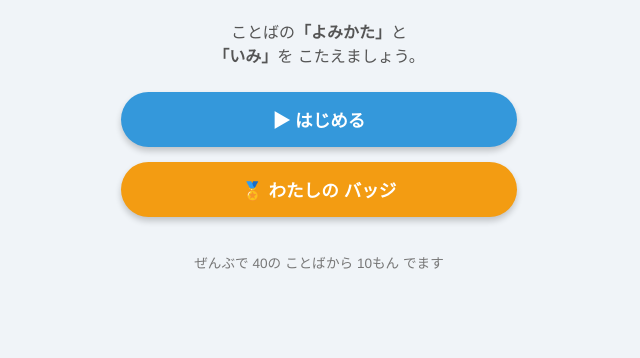
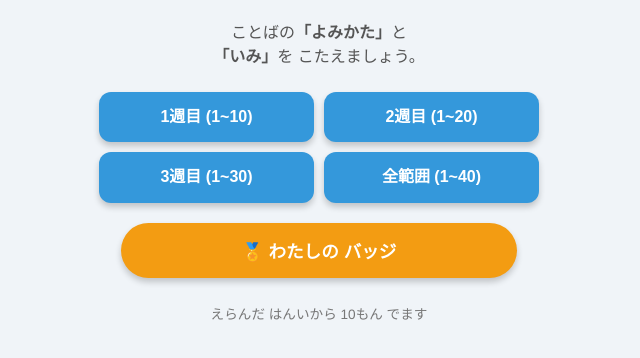
Before and after one commit to testeste55555/--------, a plain HTML site: page index.html in a window 1280 px wide. Shown: the part 158-516 px from the top of the page, without its empty margins (321-961 px from the left). Drawn offline with Linux system fonts and the light colour scheme.

Commit message:
範囲選択モード追加

```diff
--- a/index.html
+++ b/index.html
@@ -58,9 +58,28 @@
         }
         .btn:active { transform: translateY(4px); box-shadow: 0 0px 2px rgba(0,0,0,0.2); }
 
-        .btn-start { background-color: var(--primary); }
         .btn-badges { background-color: var(--warning); }
         .btn-back { background-color: #95a5a6; margin-top: 20px; }
+
+        /* モード選択グリッド */
+        .mode-grid {
+            display: grid;
+            grid-template-columns: 1fr 1fr;
+            gap: 10px;
+            width: 100%;
+            margin-bottom: 20px;
+        }
+        .btn-mode {
+            background-color: var(--primary);
+            color: white; font-size: 1rem; font-weight: bold;
+            border: none; border-radius: 12px; padding: 15px 5px;
+            box-shadow: 0 4px 6px rgba(0,0,0,0.2); cursor: pointer;
+            text-align: center; transition: transform 0.1s;
+            width: 100%; margin: 0;
+            display: flex; flex-direction: column; align-items: center; justify-content: center;
+            line-height: 1.3;
+        }
+        .btn-mode:active { transform: translateY(4px); box-shadow: 0 0px 2px rgba(0,0,0,0.2); }
 
         /* クイズ画面 */
         .progress-bar { width: 100%; height: 10px; background-color: #ddd; border-radius: 5px; margin-bottom: 15px; margin-top: 20px; }
@@ -142,9 +161,16 @@
         <p id="ui-desc" style="color:#555; text-align:center; margin-bottom: 25px;">
             ことばの<strong>「よみかた」</strong>と<br><strong>「いみ」</strong>を こたえましょう。
         </p>
-        <button class="btn btn-start" id="ui-btn-start" onclick="startGame()">▶ はじめる</button>
+
+        <div class="mode-grid">
+            <button class="btn-mode" id="ui-btn-mode1" onclick="startGame(10)">1週目 (1~10)</button>
+            <button class="btn-mode" id="ui-btn-mode2" onclick="startGame(20)">2週目 (1~20)</button>
+            <button class="btn-mode" id="ui-btn-mode3" onclick="startGame(30)">3週目 (1~30)</button>
+            <button class="btn-mode" id="ui-btn-mode4" onclick="startGame(40)">全範囲 (1~40)</button>
+        </div>
+
         <button class="btn btn-badges" id="ui-btn-badges" onclick="showBadgeScreen()">🏅 わたしの バッジ</button>
-        <p id="ui-note" style="color:#777; font-size:0.85rem; margin-top:20px; text-align:center;">ぜんぶで 40の ことばから 10もん でます</p>
+        <p id="ui-note" style="color:#777; font-size:0.85rem; margin-top:10px; text-align:center;">えらんだ はんいから 10もん でます</p>
     </div>
 
     <div id="quiz-screen" class="screen">
@@ -176,7 +202,7 @@
                 <div id="mistakes-list"></div>
             </div>
 
-            <button class="btn btn-start stats-anim" id="ui-btn-back-start" onclick="switchScreen('start-screen')">はじめの がめんへ</button>
+            <button class="btn btn-start stats-anim" style="background-color:var(--primary);" id="ui-btn-back-start" onclick="switchScreen('start-screen')">はじめの がめんへ</button>
             <button class="btn btn-badges stats-anim" id="ui-btn-view-badges" onclick="showBadgeScreen()">🏅 バッジを みる</button>
         </div>
     </div>
@@ -190,11 +216,12 @@
 </div>
 
 <script>
-    // 翻訳辞書データ（UI + バッジのタイトル・説明）
+    // 翻訳辞書データ
     const translations = {
         ja: {
             title: "しごとの ことば<br>クイズ", desc: "ことばの<strong>「よみかた」</strong>と<br><strong>「いみ」</strong>を こたえましょう。",
-            btnStart: "▶ はじめる", btnBadges: "🏅 わたしの バッジ", note: "ぜんぶで 40の ことばから 10もん でます",
+            mode1: "1週目 (1~10)", mode2: "2週目 (1~20)", mode3: "3週目 (1~30)", mode4: "全範囲 (1~40)",
+            btnBadges: "🏅 わたしの バッジ", note: "えらんだ はんいから 10もん でます",
             finish: "おわりました！", scoreLabel: "あなたのスコア：", timeLabel: "タイム：", secLabel: "秒",
             reviewTitle: "もういちど おぼえましょう", btnBackStart: "はじめの がめんへ", btnViewBadges: "🏅 バッジを みる",
             badgeTitle: "🏅 わたしの バッジ", badgeDesc: "たくさん あそんで、バッジを あつめましょう！", btnBack: "もどる",
@@ -216,7 +243,8 @@
         },
         vi: {
             title: "Câu đố từ vựng<br>Công việc", desc: "Hãy trả lời <strong>Cách đọc</strong> và <strong>Ý nghĩa</strong><br>của các từ vựng.",
-            btnStart: "▶ Bắt đầu", btnBadges: "🏅 Huy hiệu của tôi", note: "Sẽ có 10 câu hỏi từ tổng số 40 từ vựng",
+            mode1: "Tuần 1 (1~10)", mode2: "Tuần 2 (1~20)", mode3: "Tuần 3 (1~30)", mode4: "Tất cả (1~40)",
+            btnBadges: "🏅 Huy hiệu của tôi", note: "Sẽ có 10 câu hỏi từ phạm vi đã chọn",
             finish: "Hoàn thành!", scoreLabel: "Điểm của bạn:", timeLabel: "Thời gian:", secLabel: "giây",
             reviewTitle: "Hãy ghi nhớ lại lần nữa", btnBackStart: "Về màn hình chính", btnViewBadges: "🏅 Xem huy hiệu",
             badgeTitle: "🏅 Huy hiệu của tôi", badgeDesc: "Hãy chơi thật nhiều và thu thập huy hiệu nhé!", btnBack: "Quay lại",
@@ -238,7 +266,8 @@
         },
         id: {
             title: "Kuis Kosakata<br>Pekerjaan", desc: "Mari jawab <strong>Cara baca</strong> dan <strong>Arti</strong><br>dari kata-kata tersebut.",
-            btnStart: "▶ Mulai", btnBadges: "🏅 Lencana Saya", note: "10 pertanyaan akan muncul dari total 40 kata",
+            mode1: "Minggu 1 (1~10)", mode2: "Minggu 2 (1~20)", mode3: "Minggu 3 (1~30)", mode4: "Semua (1~40)",
+            btnBadges: "🏅 Lencana Saya", note: "10 pertanyaan akan muncul dari rentang yang dipilih",
             finish: "Selesai!", scoreLabel: "Skor Anda:", timeLabel: "Waktu:", secLabel: "detik",
             reviewTitle: "Mari kita ingat lagi", btnBackStart: "Kembali ke awal", btnViewBadges: "🏅 Lihat Lencana",
             badgeTitle: "🏅 Lencana Saya", badgeDesc: "Mainkan terus dan kumpulkan lencananya!", btnBack: "Kembali",
@@ -260,7 +289,8 @@
         },
         tl: {
             title: "Pagsusulit sa<br>Salitang Trabaho", desc: "Sagutin ang <strong>Pagbasa</strong> at <strong>Kahulugan</strong><br>ng mga salita.",
-            btnStart: "▶ Simulan", btnBadges: "🏅 Aking mga Badge", note: "10 tanong mula sa kabuuang 40 na salita",
+            mode1: "Linggo 1 (1~10)", mode2: "Linggo 2 (1~20)", mode3: "Linggo 3 (1~30)", mode4: "Lahat (1~40)",
+            btnBadges: "🏅 Aking mga Badge", note: "10 tanong mula sa napiling saklaw",
             finish: "Tapos na!", scoreLabel: "Ang iyong Iskor:", timeLabel: "Oras:", secLabel: "segundo",
             reviewTitle: "Kabisaduhin natin ulit", btnBackStart: "Bumalik sa Simula", btnViewBadges: "🏅 Tingnan ang Badge",
             badgeTitle: "🏅 Aking mga Badge", badgeDesc: "Maglaro ng marami at mangolekta ng mga badge!", btnBack: "Bumalik",
@@ -282,7 +312,8 @@
         },
         th: {
             title: "ควิซคำศัพท์<br>การทำงาน", desc: "มาตอบ <strong>คำอ่าน</strong> และ <strong>ความหมาย</strong><br>ของคำศัพท์กันเถอะ",
-            btnStart: "▶ เริ่มเลย", btnBadges: "🏅 เหรียญตราของฉัน", note: "มี 10 คำถามจากคำศัพท์ทั้งหมด 40 คำ",
+            mode1: "สัปดาห์ที่ 1 (1~10)", mode2: "สัปดาห์ที่ 2 (1~20)", mode3: "สัปดาห์ที่ 3 (1~30)", mode4: "ทั้งหมด (1~40)",
+            btnBadges: "🏅 เหรียญตราของฉัน", note: "มี 10 คำถามจากขอบเขตที่เลือก",
             finish: "เสร็จสิ้น!", scoreLabel: "คะแนนของคุณ:", timeLabel: "เวลา:", secLabel: "วินาที",
             reviewTitle: "มาทบทวนกันอีกครั้ง", btnBackStart: "กลับสู่หน้าแรก", btnViewBadges: "🏅 ดูเหรียญตรา",
             badgeTitle: "🏅 เหรียญตราของฉัน", badgeDesc: "เล่นเยอะๆ เพื่อสะสมเหรียญตรากันเถอะ!", btnBack: "ย้อนกลับ",
@@ -304,7 +335,8 @@
         },
         my: {
             title: "အလုပ်ခွင် ဝေါဟာရ<br>ဉာဏ်စမ်း", desc: "စကားလုံးများ၏ <strong>အသံထွက်</strong> နှင့် <strong>အဓိပ္ပါယ်</strong> ကို ဖြေဆိုကြစို့။",
-            btnStart: "▶ စတင်ရန်", btnBadges: "🏅 ကျွန်ုပ်၏ တံဆိပ်များ", note: "စုစုပေါင်း စကားလုံး ၄၀ မှ မေးခွန်း ၁၀ ခု မေးပါမည်",
+            mode1: "ပထမအပတ် (၁~၁၀)", mode2: "ဒုတိယအပတ် (၁~၂၀)", mode3: "တတိယအပတ် (၁~၃၀)", mode4: "အားလုံး (၁~၄၀)",
+            btnBadges: "🏅 ကျွန်ုပ်၏ တံဆိပ်များ", note: "ရွေးချယ်ထားသော အပိုင်းမှ မေးခွန်း ၁၀ ခု မေးပါမည်",
             finish: "ပြီးပါပြီ!", scoreLabel: "သင်၏ရမှတ်-", timeLabel: "အချိန်-", secLabel: "စက္ကန့်",
             reviewTitle: "ထပ်မံလေ့လာကြစို့", btnBackStart: "ပင်မစာမျက်နှာသို့", btnViewBadges: "🏅 တံဆိပ်များကိုကြည့်ရန်",
             badgeTitle: "🏅 ကျွန်ုပ်၏ တံဆိပ်များ", badgeDesc: "များများကစားပြီး တံဆိပ်များကို စုဆောင်းပါ!", btnBack: "နောက်သို့",
@@ -326,7 +358,8 @@
         },
         km: {
             title: "កម្រងសំណួរ<br>ពាក្យការងារ", desc: "សូមឆ្លើយ <strong>ការអាន</strong> និង <strong>អត្ថន័យ</strong><br>នៃពាក្យ។",
-            btnStart: "▶ ចាប់ផ្តើម", btnBadges: "🏅 ផ្លាកសញ្ញារបស់ខ្ញុំ", note: "មាន 10 សំណួរពីពាក្យសរុប 40",
+            mode1: "សប្តាហ៍ទី 1 (1~10)", mode2: "សប្តាហ៍ទី 2 (1~20)", mode3: "សប្តាហ៍ទី 3 (1~30)", mode4: "ទាំងអស់ (1~40)",
+            btnBadges: "🏅 ផ្លាកសញ្ញារបស់ខ្ញុំ", note: "មាន 10 សំណួរពីជួរដែលបានជ្រើសរើស",
             finish: "បញ្ចប់!", scoreLabel: "ពិន្ទុរបស់អ្នក៖", timeLabel: "ពេលវេលា៖", secLabel: "វិនាទី",
             reviewTitle: "សូមចងចាំម្តងទៀត", btnBackStart: "ត្រឡប់ទៅដើមវិញ", btnViewBadges: "🏅 មើលផ្លាកសញ្ញា",
             badgeTitle: "🏅 ផ្លាកសញ្ញារបស់ខ្ញុំ", badgeDesc: "លេងឲ្យបានច្រើន និងប្រមូលផ្លាកសញ្ញា!", btnBack: "ត្រឡប់ក្រោយ",
@@ -348,7 +381,8 @@
         },
         zh: {
             title: "工作词汇<br>测验", desc: "请回答单词的<strong>“读法”</strong>和<strong>“意思”</strong>。",
-            btnStart: "▶ 开始", btnBadges: "🏅 我的徽章", note: "将从40个单词中出10道题",
+            mode1: "第1周 (1~10)", mode2: "第2周 (1~20)", mode3: "第3周 (1~30)", mode4: "全范围 (1~40)",
+            btnBadges: "🏅 我的徽章", note: "将从所选范围中出10道题",
             finish: "完成了！", scoreLabel: "你的分数：", timeLabel: "用时：", secLabel: "秒",
             reviewTitle: "再复习一下吧", btnBackStart: "返回首页", btnViewBadges: "🏅 查看徽章",
             badgeTitle: "🏅 我的徽章", badgeDesc: "多玩游戏，收集徽章吧！", btnBack: "返回",
@@ -370,7 +404,8 @@
         },
         ne: {
             title: "कामको शब्दावली<br>क्विज", desc: "शब्दहरूको <strong>उच्चारण</strong> र <strong>अर्थ</strong><br>जवाफ दिनुहोस्।",
-            btnStart: "▶ सुरु गर्नुहोस्", btnBadges: "🏅 मेरो ब्याजहरू", note: "कुल ४० शब्दहरूबाट १० प्रश्नहरू सोधिनेछन्",
+            mode1: "हप्ता १ (1~10)", mode2: "हप्ता २ (1~20)", mode3: "हप्ता ३ (1~30)", mode4: "सबै (1~40)",
+            btnBadges: "🏅 मेरो ब्याजहरू", note: "छानिएको दायराबाट १० प्रश्नहरू सोधिनेछन्",
             finish: "सकियो!", scoreLabel: "तपाईंको स्कोर:", timeLabel: "समय:", secLabel: "सेकेन्ड",
             reviewTitle: "फेरि याद गरौं", btnBackStart: "सुरुमा फर्कनुहोस्", btnViewBadges: "🏅 ब्याजहरू हेर्नुहोस्",
             badgeTitle: "🏅 मेरो ब्याजहरू", badgeDesc: "धेरै खेल्नुहोस् र ब्याजहरू सङ्कलन गर्नुहोस्!", btnBack: "पछाडि",
@@ -404,7 +439,12 @@
         const t = translations[currentLang];
         document.getElementById('ui-title').innerHTML = t.title;
         document.getElementById('ui-desc').innerHTML = t.desc;
-        document.getElementById('ui-btn-start').textContent = t.btnStart;
+
+        document.getElementById('ui-btn-mode1').textContent = t.mode1;
+        document.getElementById('ui-btn-mode2').textContent = t.mode2;
+        document.getElementById('ui-btn-mode3').textContent = t.mode3;
+        document.getElementById('ui-btn-mode4').textContent = t.mode4;
+
         document.getElementById('ui-btn-badges').textContent = t.btnBadges;
         document.getElementById('ui-note').textContent = t.note;
 
@@ -449,7 +489,7 @@
     const TOTAL_QUESTIONS = 10;
     let lastTimeSec = 0;
 
-    // バッジ定義（言語部分は翻訳オブジェクトから取得するため、IDと条件のみを定義）
+    // バッジ定義
     const BADGES = [
         { id: 'first_play', icon: '🔰', check: (stats) => stats.totalPlays >= 1, secret: false },
         { id: 'play_30', icon: '🚶', check: (stats) => stats.totalPlays >= 30, secret: false },
@@ -497,9 +537,15 @@
         document.getElementById('lang-select').style.display = (screenId === 'start-screen') ? 'block' : 'none';
     }
 
-    function startGame() {
-        const shuffled = [...vocabData].sort(() => 0.5 - Math.random());
+    // 引数 rangeLimit によって、vocabDataの範囲を絞って出題する
+    function startGame(rangeLimit) {
+        // 出題範囲の単語を取得
+        const targetVocab = vocabData.slice(0, rangeLimit);
+
+        // 範囲内からランダムに10問を抽出
+        const shuffled = [...targetVocab].sort(() => 0.5 - Math.random());
         currentQuestions = shuffled.slice(0, TOTAL_QUESTIONS);
+
         currentIndex = 0; correctCount = 0; mistakes = []; startTime = Date.now();
         updateProgress(); showQuestion(); switchScreen('quiz-screen');
     }
@@ -514,6 +560,7 @@
         document.getElementById('q-mode').style.background = mode === 'Y' ? "#e1f5fe" : "#e8f5e9";
         let choicesSet = new Set([currentQ[modeKey]]);
         while(choicesSet.size < 4) {
+            // 選択肢（ダミー）は全範囲からランダム取得
             let randData = vocabData[Math.floor(Math.random() * vocabData.length)];
             choicesSet.add(randData[modeKey]);
         }
```
